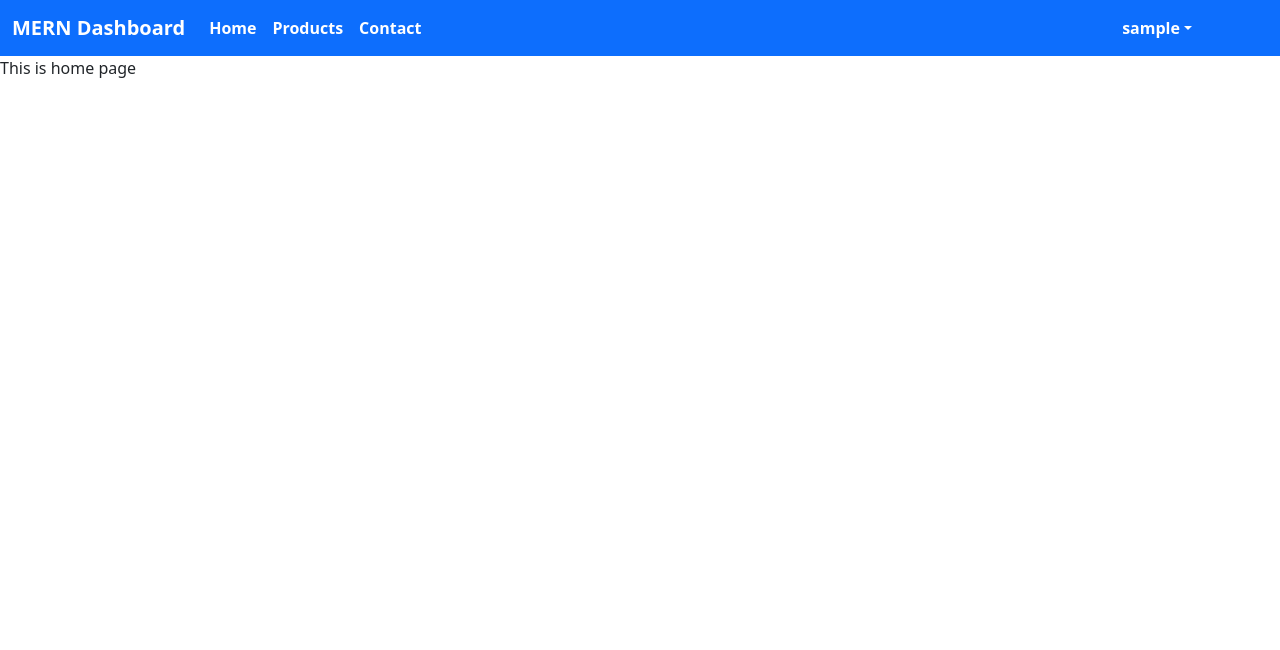
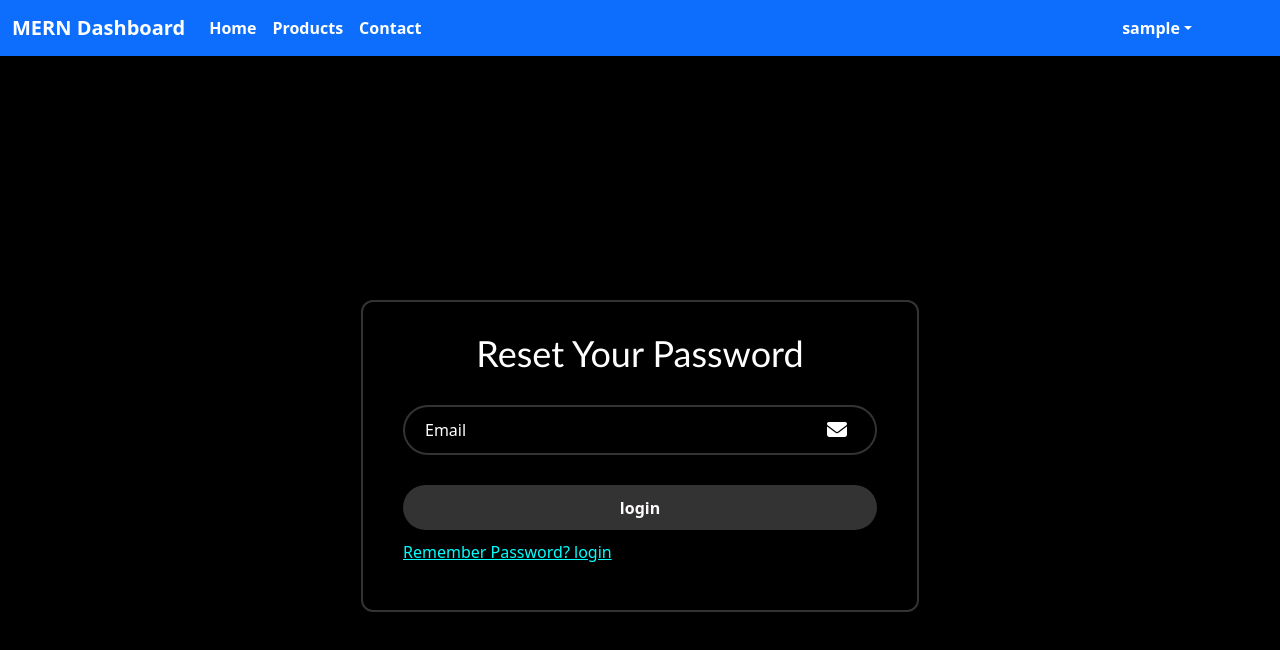
Before and after one commit to itsSaadi/E-Commerce-app-MERN, a React (Vite) app in the folder client/: page /forget-password in a window 1280 px wide. Before the commit this address led to /. Shown: the top 650 px of the page. Built offline with nearby package versions, Linux system fonts and the light colour scheme; sample sign-in values are in the browser's storage.

Commit message:
page created for reset passwordd

```diff
--- a/client/src/App.jsx
+++ b/client/src/App.jsx
@@ -10,6 +10,7 @@ import Protected from "./components/utils/Protected";
 import ProductDetail from "./components/pages/products/ProductDetail";
 import { useEffect, useState } from "react";
 import Home from "./components/pages/dashboard/Home";
+import Forgetpassword from "./components/pages/auth/Forgetpassword.jsx";
 
 
 function App() {
@@ -35,8 +36,12 @@ function App() {
             <Route path="/productDetailPage/:id" element={<ProductDetail />} />
             <Route path="/*" element={<Navigate to={'/'} />} />
           </Route>
+          //Auth
           <Route path="/register" element={<Signup />} />
           <Route path="/login" element={<Login />} />
+          <Route path="/forget-password" element={<Forgetpassword />} />
+          //Auth
+
         </Routes>
       </BrowserRouter>
     </>
--- /dev/null
+++ b/client/src/components/pages/auth/Forgetpassword.jsx
@@ -0,0 +1,67 @@
+import React, { useState } from 'react'
+import Loader from '../../utils/Loader'
+import { Link } from 'react-router-dom'
+
+function Forgetpassword() {
+  const [email, setEmail] = useState('')
+  const [loader, setLoader] = useState(false)
+  const [messageModal, setMessageModal] = useState(false)
+
+  const handleSubmit = (e) => {
+    e.preventDefault()
+    setMessageModal(true)
+  }
+  return (
+
+    <>
+      {
+        !messageModal ? (
+          <div className="d-flex vh-100  justify-content-center align-items-center contain">
+            <div className="container">
+              <div className="wrapper">
+                <form action="" onSubmit={handleSubmit} id="form">
+                  <h1 className="heading">Reset Your Password</h1>
+                  <div className="input-box">
+                    <input
+                      onChange={(e) => setEmail(e.target.value)}
+                      type="email"
+                      placeholder="Email"
+                    />
+                    <i className="fa-solid fa-envelope"></i>
+                    {email && !email.includes('@gmail.com') ? <span className='spans'>email must be like,abc@gmail.com</span> : ''}
+                  </div>
+                  <button disabled={!email && !email.length ? true : false} type="submit" className="createbtn">
+                    {loader ? <div className="load"><Loader /></div> : 'login'}
+                  </button>
+                  <p style={{ marginTop: '10px' }}>
+                    <Link style={{ color: "aqua" }} to="/login">
+                      Remember Password? login
+                    </Link>
+                  </p>
+                </form>
+              </div>
+            </div>
+          </div >
+        ) : (
+          <div className="d-flex vh-100  justify-content-center align-items-center contain">
+            <div className="container">
+              <div className="wrapper">
+                <h3>Reset Link sent to {email}</h3>
+                <p style={{ marginTop: '10px' }}>
+                  <Link style={{ color: "aqua" }} to="/login">
+                    Go to Login
+                  </Link>
+                </p>
+              </div>
+            </div>
+          </div >
+        )
+      }
+
+
+
+    </>
+  )
+}
+
+export default Forgetpassword
```
